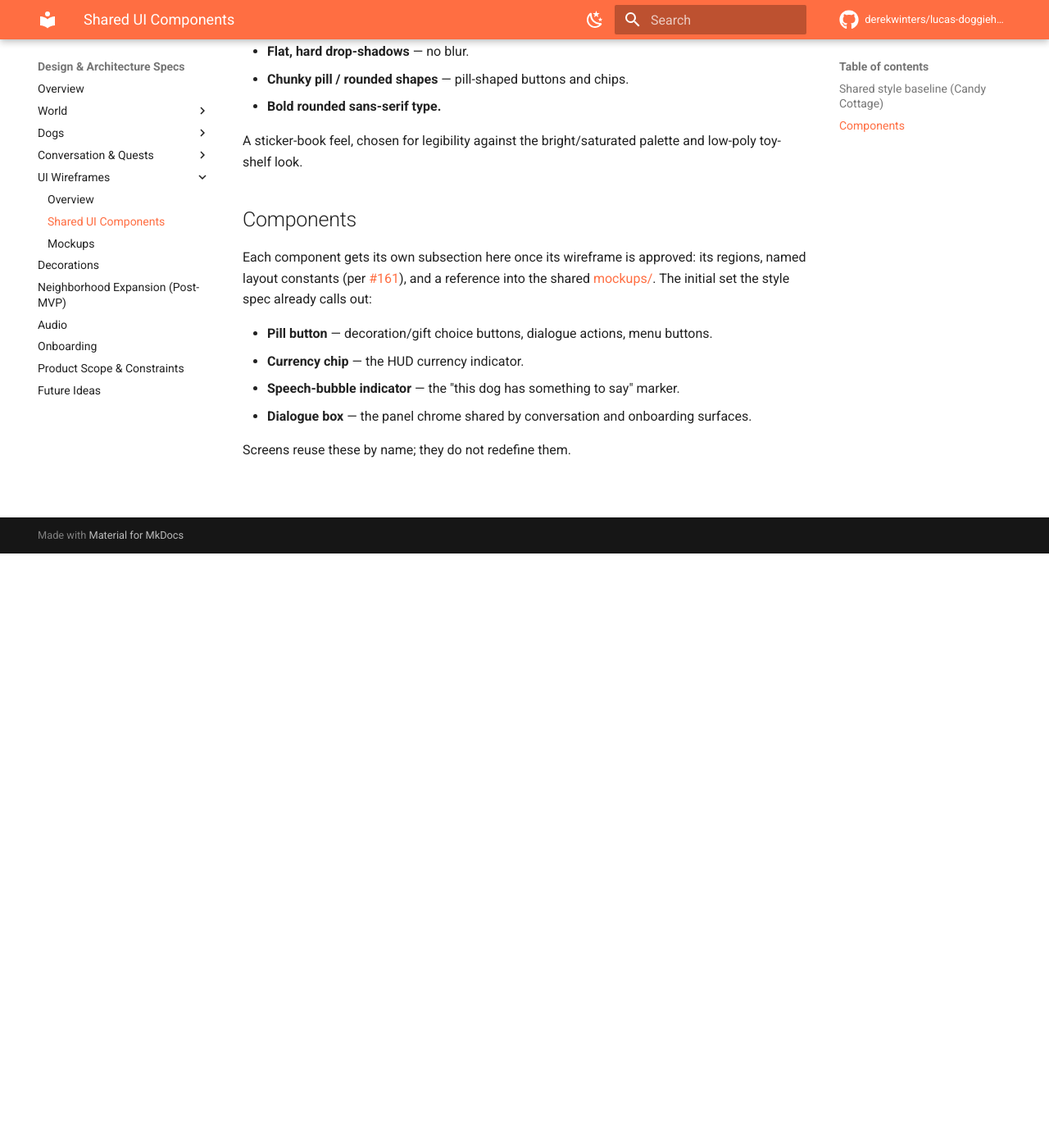
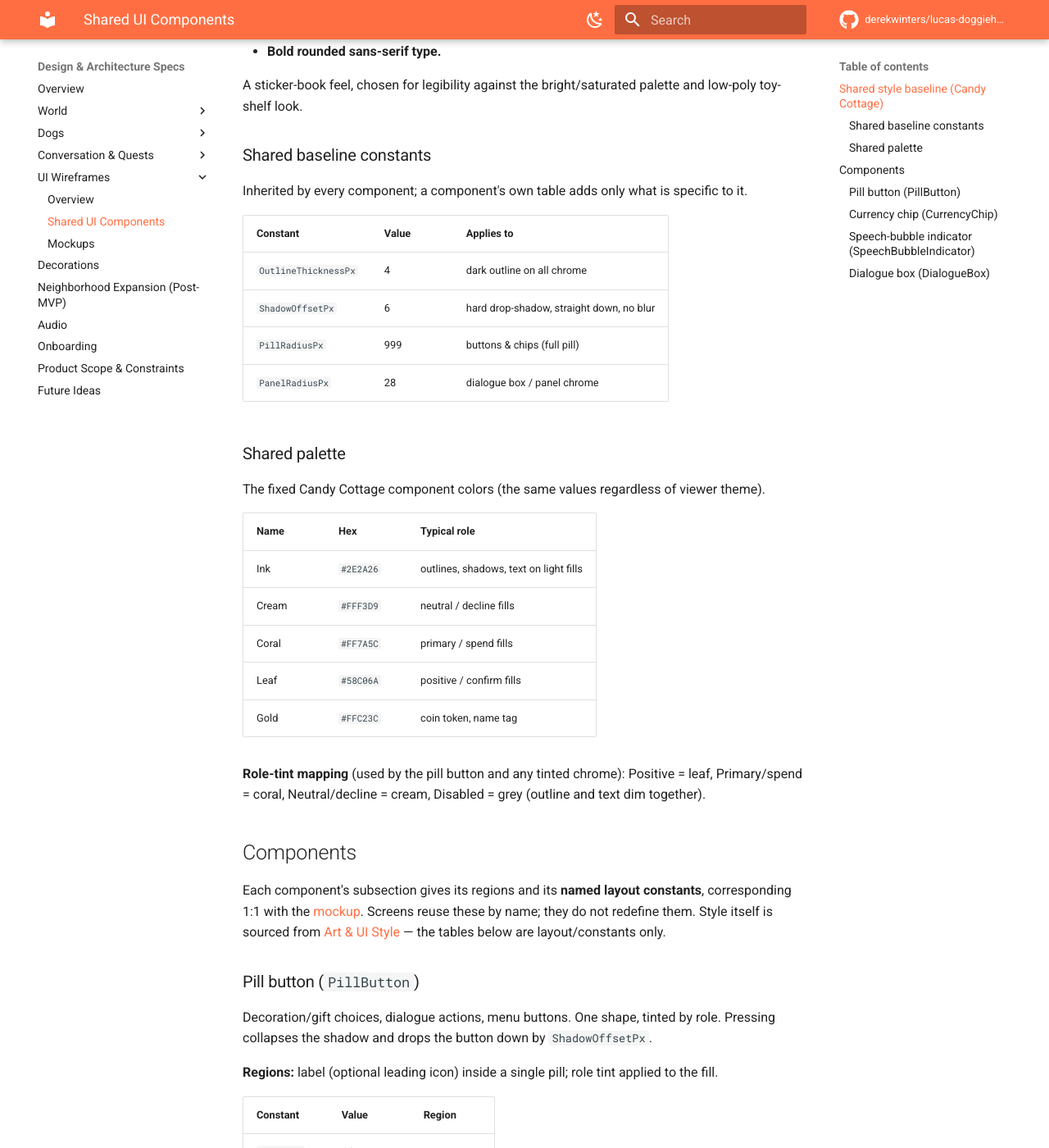
Before and after one commit to derekwinters/lucas-doggiehood, an MkDocs documentation site: the page built from docs/specs/ui/shared-components.md, in a window 1280 px wide and 1400 px high, scrolled down 725 px. Shown: the whole window at 82% size. Built offline with MkDocs 1.6.1 and Material for MkDocs 9.7.7, drawn with Linux system fonts in a browser that asks for light colours; comment, search, counter and statistics services are not loaded; the version menu is left out; some of the changed text lies outside the part shown.

Commit message:
docs(ui): distill approved shared UI components wireframe (#173)
Distill the approved shared-components wireframe into docs/specs/ui/:
- commit the approved HTML mockup at docs/specs/ui/mockups/shared-components.html
  (approved visual design wrapped in a standalone document scaffold, byte-faithful)
- flesh out docs/specs/ui/shared-components.md with each of the four components
  (PillButton, CurrencyChip, SpeechBubbleIndicator, DialogueBox) — regions and
  named layout constants corresponding 1:1 with the mockup, plus the shared
  baseline constants, palette, and role-tint mapping
- list the mockup in docs/specs/ui/mockups/index.md

Design reviewed and approved by Derek in-session on 2026-07-23.

Closes #173
Co-Authored-By: Claude Opus 4.8 <noreply@anthropic.com>
Claude-Session: https://claude.ai/code/session_01SPDfTZxHhe7yCpUDuCB4qD

```diff
--- a/docs/specs/ui/shared-components.md
+++ b/docs/specs/ui/shared-components.md
@@ -1,13 +1,11 @@
 # Shared UI Components
 
 *Wireframe issue: [#173](https://github.com/derekwinters/lucas-doggiehood/issues/173) (stub established in [#172](https://github.com/derekwinters/lucas-doggiehood/issues/172)). Style source: [Art & UI Style](../world/art-style.md) ([#65](https://github.com/derekwinters/lucas-doggiehood/issues/65)).*
+*Mockup: [mockups/shared-components.html](mockups/shared-components.html).*
 
 Atomic, reusable UI pieces are documented **once, here**, and referenced by every per-screen [wireframe](index.md) that uses them — never re-specified per screen. This page is the shared reference: a screen's page names a component and points here, rather than restating its shape, outline, or shadow.
 
-The **style** of every component below comes from the "Candy Cottage" direction settled in [Art & UI Style](../world/art-style.md). This page pulls the rules that apply to *every* component forward as the shared baseline; the full rationale and the reference mockup live on that page.
-
-!!! note "Stub — full shared-component wireframe is [#173](https://github.com/derekwinters/lucas-doggiehood/issues/173)"
-    This page currently establishes the shared *style* baseline every component inherits. The complete shared-components wireframe — each component's regions, named layout constants, and its HTML mockup — is produced under [#173](https://github.com/derekwinters/lucas-doggiehood/issues/173) following the [UI Design Process](../../engineering/ui-design-process.md).
+The **style** of every component below comes from the "Candy Cottage" direction settled in [Art & UI Style](../world/art-style.md). This page pulls the rules that apply to *every* component forward as the shared baseline; the full rationale and the reference mockup live on that page. What this page adds on top of style is **layout**: each component's regions and its named layout constants (per [#161](../../engineering/tech-stack.md#geometry-layout-and-tuning-values-are-named-variables)), which implementation declares and EditMode tests assert against.
 
 ## Shared style baseline (Candy Cottage)
 
@@ -20,13 +18,87 @@ Every UI component inherits, from [Art & UI Style](../world/art-style.md):
 
 A sticker-book feel, chosen for legibility against the bright/saturated palette and low-poly toy-shelf look.
 
+### Shared baseline constants
+
+Inherited by every component; a component's own table adds only what is specific to it.
+
+| Constant | Value | Applies to |
+|---|---|---|
+| `OutlineThicknessPx` | 4 | dark outline on all chrome |
+| `ShadowOffsetPx` | 6 | hard drop-shadow, straight down, no blur |
+| `PillRadiusPx` | 999 | buttons & chips (full pill) |
+| `PanelRadiusPx` | 28 | dialogue box / panel chrome |
+
+### Shared palette
+
+The fixed Candy Cottage component colors (the same values regardless of viewer theme).
+
+| Name | Hex | Typical role |
+|---|---|---|
+| Ink | `#2E2A26` | outlines, shadows, text on light fills |
+| Cream | `#FFF3D9` | neutral / decline fills |
+| Coral | `#FF7A5C` | primary / spend fills |
+| Leaf | `#58C06A` | positive / confirm fills |
+| Gold | `#FFC23C` | coin token, name tag |
+
+**Role-tint mapping** (used by the pill button and any tinted chrome): Positive = leaf, Primary/spend = coral, Neutral/decline = cream, Disabled = grey (outline and text dim together).
+
 ## Components
 
-Each component gets its own subsection here once its wireframe is approved: its regions, named layout constants (per [#161](../../engineering/tech-stack.md#geometry-layout-and-tuning-values-are-named-variables)), and a reference into the shared [mockups/](index.md#structure). The initial set the style spec already calls out:
+Each component's subsection gives its regions and its **named layout constants**, corresponding 1:1 with the [mockup](mockups/shared-components.html). Screens reuse these by name; they do not redefine them. Style itself is sourced from [Art & UI Style](../world/art-style.md) — the tables below are layout/constants only.
 
-- **Pill button** — decoration/gift choice buttons, dialogue actions, menu buttons.
-- **Currency chip** — the HUD currency indicator.
-- **Speech-bubble indicator** — the "this dog has something to say" marker.
-- **Dialogue box** — the panel chrome shared by conversation and onboarding surfaces.
+### Pill button (`PillButton`)
 
-Screens reuse these by name; they do not redefine them.
+Decoration/gift choices, dialogue actions, menu buttons. One shape, tinted by role. Pressing collapses the shadow and drops the button down by `ShadowOffsetPx`.
+
+**Regions:** label (optional leading icon) inside a single pill; role tint applied to the fill.
+
+| Constant | Value | Region |
+|---|---|---|
+| `HeightPx` | 64 | tap target |
+| `PaddingXPx` | 32 | label inset |
+| `FontSizePx` | 24 | label |
+| `IconGapPx` | 12 | icon → label |
+
+Role tints: Positive = leaf, Primary/spend = coral, Neutral/decline = cream, Disabled = grey (outline + text dim together).
+
+### Currency chip (`CurrencyChip`)
+
+The HUD coin indicator — a coin token plus the live balance. Sits in a screen corner (its anchor is fixed in the HUD wireframe, [#174](https://github.com/derekwinters/lucas-doggiehood/issues/174)).
+
+**Regions:** coin token (left) · balance number (right, tabular figures), inside a cream pill.
+
+| Constant | Value | Region |
+|---|---|---|
+| `HeightPx` | 56 | chip |
+| `CoinDiameterPx` | 36 | coin token |
+| `PaddingLeftPx` | 10 | coin inset |
+| `PaddingRightPx` | 22 | number inset |
+| `FontSizePx` | 24 | balance (tabular) |
+
+### Speech-bubble indicator (`SpeechBubbleIndicator`)
+
+Floats over a dog that has something to say; tapping it opens the conversation. Bobs gently to draw the eye (motion only — the layout is the static bubble + tail).
+
+**Regions:** round bubble body · downward tail (pointer) · three "…" dots inside.
+
+| Constant | Value | Region |
+|---|---|---|
+| `DiameterPx` | 68 | bubble |
+| `TailSizePx` | 16 | pointer |
+| `DotDiameterPx` | 9 | "…" glyph ×3 |
+| `BobAmplitudePx` | 6 | idle motion |
+
+### Dialogue box (`DialogueBox`)
+
+The shared panel **shell** for conversation ([#175](https://github.com/derekwinters/lucas-doggiehood/issues/175)) and onboarding ([#176](https://github.com/derekwinters/lucas-doggiehood/issues/176)) surfaces — name tag, body, action row. Screens fill the content; the chrome is defined once here.
+
+**Regions:** name tag (overlapping tab at top) · body text · action row. The specific actions per screen (e.g. whether a decline button exists) are decided in that screen's wireframe, not here.
+
+| Constant | Value | Region |
+|---|---|---|
+| `PaddingPx` | 24 | panel inset |
+| `PanelRadiusPx` | 28 | panel corners |
+| `PanelShadowPx` | 8 | drop-shadow |
+| `NameTagOffsetPx` | 18 | tab overlap at top |
+| `ActionGapPx` | 12 | between buttons |
```
Also changed, not shown: docs/specs/ui/mockups/index.md (+5 -0 lines), docs/specs/ui/mockups/shared-components.html (added, +327 -0 lines).
